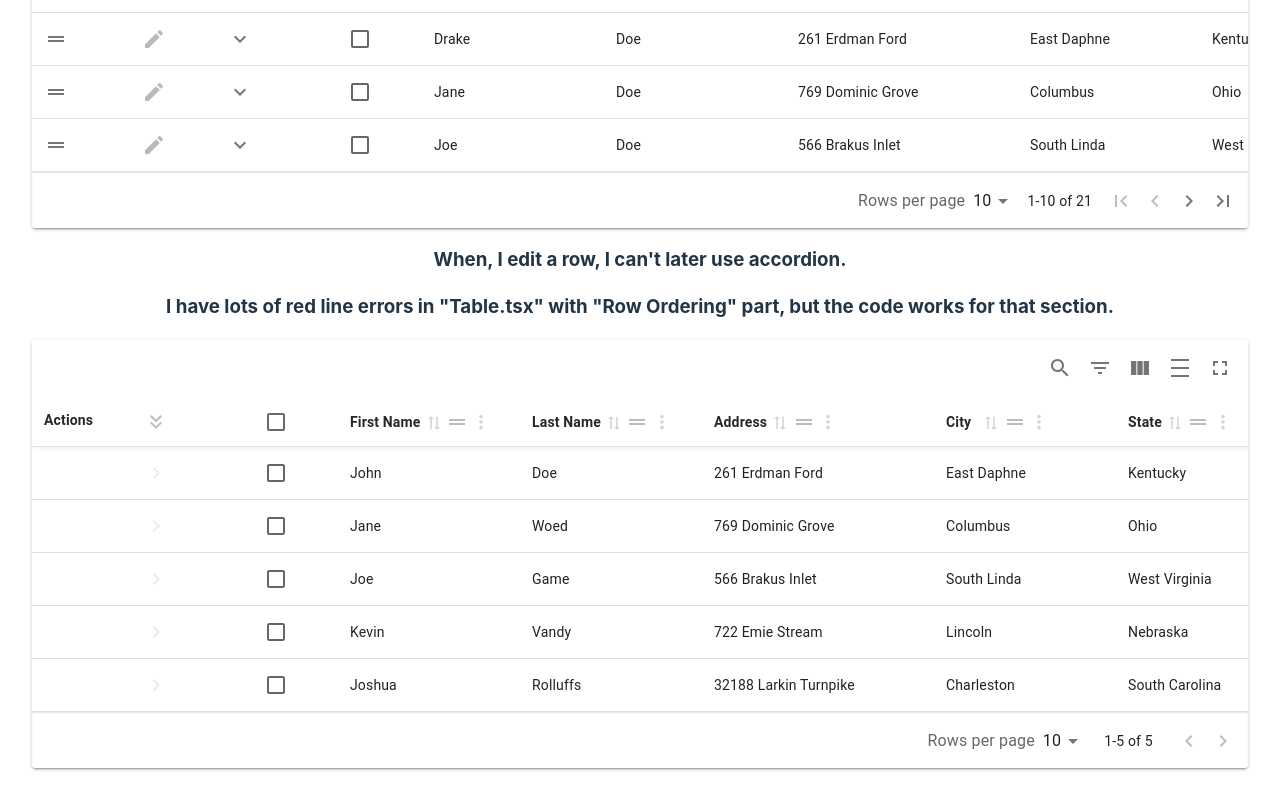
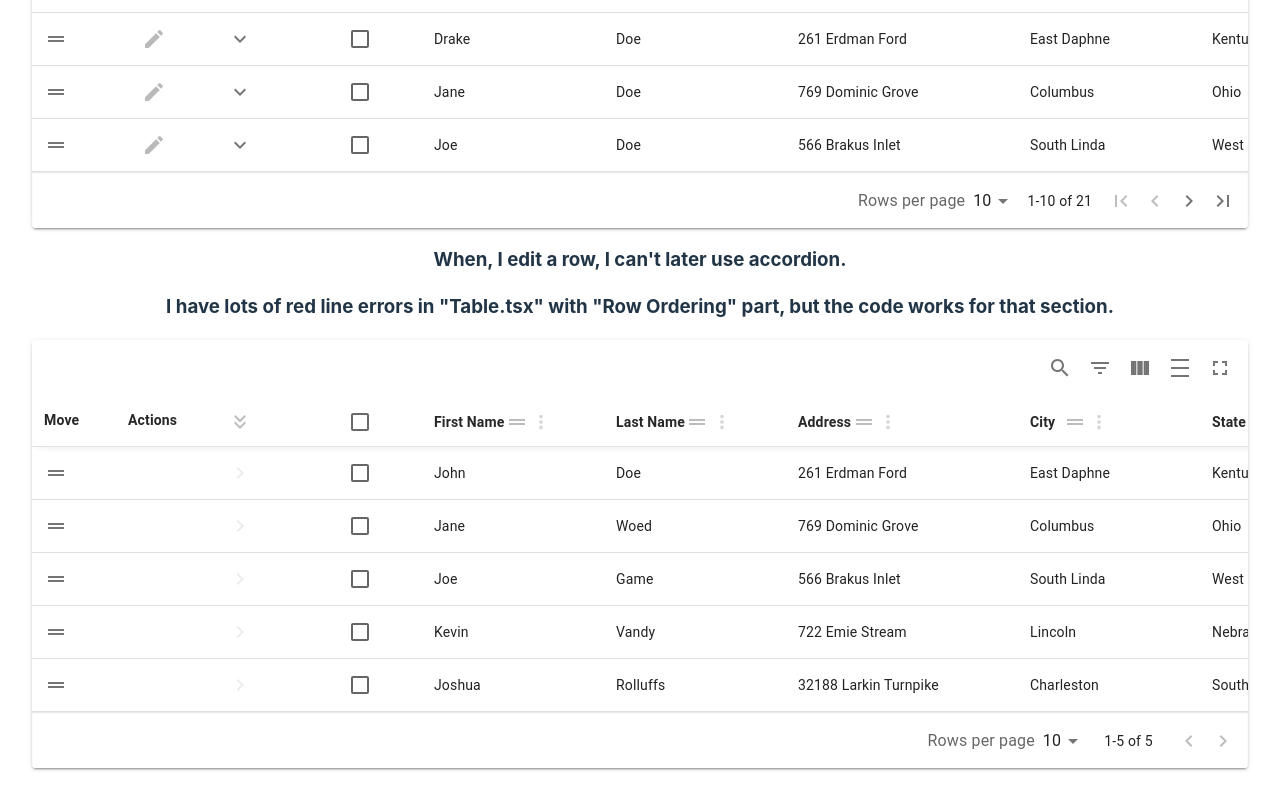
Before and after one commit to KacperLudwiczak/Material-React-Table-Implementaion, a React (Vite) app: page / in a window 1280 px wide. Shown: the part 622-1422 px from the top of the page. Built offline with nearby package versions, Linux system fonts and the light colour scheme.

Commit message:
Move Rows

```diff
--- a/src/components/SimpleTable.tsx
+++ b/src/components/SimpleTable.tsx
@@ -1,7 +1,11 @@
-import React, { useMemo } from "react";
-import { MaterialReactTable, type MRT_ColumnDef } from "material-react-table";
+import React, { useMemo, useState } from "react";
+import {
+  MaterialReactTable,
+  type MRT_ColumnDef,
+  type MRT_Row,
+} from "material-react-table";
 
-const data = [
+const initData = [
   {
     name: {
       firstName: "John",
@@ -61,6 +65,8 @@ type Person = {
 };
 
 const SimpleTable = () => {
+  const [data, setData] = useState(() => initData);
+
   // should be memoized or stable
   const columns = useMemo<MRT_ColumnDef<Person>[]>(
     () => [
@@ -110,8 +116,21 @@ const SimpleTable = () => {
       // editingMode="modal"
       // enableEditing={true}
       // autoResetPageIndex={false}
-      // enableRowOrdering
-      // enableSorting={false}
+      enableRowOrdering
+      enableSorting={false}
+      muiTableBodyRowDragHandleProps={({ table }) => ({
+        onDragEnd: () => {
+          const { draggingRow, hoveredRow } = table.getState();
+          if (hoveredRow && draggingRow) {
+            data.splice(
+              (hoveredRow as MRT_Row<Person>).index,
+              0,
+              data.splice(draggingRow.index, 1)[0]
+            );
+            setData([...data]);
+          }
+        },
+      })}
     />
   );
 };
```
